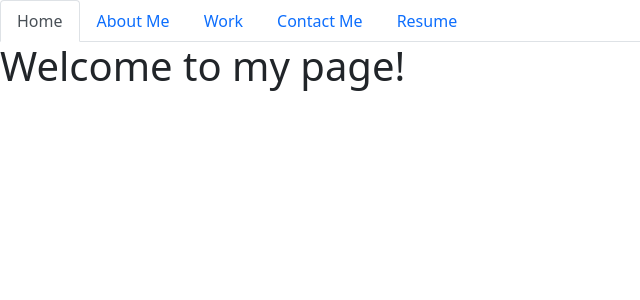
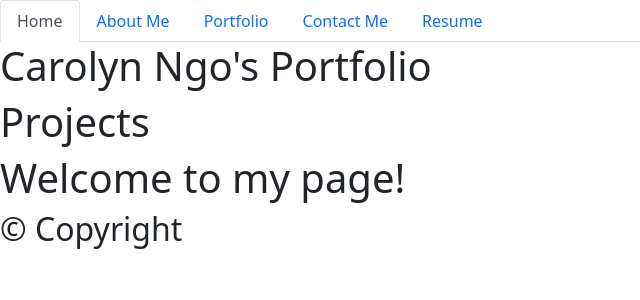
Before and after one commit to carolynngo11/my-react-portfolio, a React (Create React App) app: page / in a window 1280 px wide. Shown: the top 300 px of the page, without its empty margins (0-640 px from the left). Built offline with nearby package versions, Linux system fonts and the light colour scheme; the HTML template or start-up script is replaced by a standard one.

Commit message:
added files, edit/added to files

```diff
--- a/src/components/ReactPortfolio.js
+++ b/src/components/ReactPortfolio.js
@@ -1,8 +1,11 @@
 import React, { useState } from 'react';
 import Home from './pages/Home';
 import Navigation from './pages/Navigation';
+import Footer from './pages/Footer';
+import Header from './pages/Header';
+import Project from './pages/Project';
 import AboutMe from './pages/AboutMe';
-import Work from './pages/Work';
+import Portfolio from './pages/Portfolio';
 import Contact from './pages/Contact';
 import Resume from './pages/Resume';
 
@@ -16,8 +19,8 @@ export default function PortfolioContainer() {
     if (currentPage === 'AboutMe') {
       return <AboutMe />;
     }
-    if (currentPage === 'Work') {
-      return <Work />;
+    if (currentPage === 'Portfolio') {
+      return <Portfolio />;
     }
     if (currentPage === 'Contact') {
       return <Contact />;
@@ -32,7 +35,11 @@ export default function PortfolioContainer() {
   return (
     <div>
       <Navigation currentPage={currentPage} handlePageChange={handlePageChange} />
+      <Header currentPage={currentPage} handlePageChange={handlePageChange} />
+      <Project currentPage={currentPage} handlePageChange={handlePageChange} />
       {renderPage()}
+      <Footer currentPage={currentPage} handlePageChange={handlePageChange} />
     </div>
+
   );
 }
--- a/src/components/pages/Contact.js
+++ b/src/components/pages/Contact.js
@@ -5,8 +5,12 @@ export default function Contact() {
       <div>
         <h1>Contact Me</h1>
         <p>
-         My name is Carolyn Ngo. I have previously enrolled to SCTCC, NHCC, and St.Kates and graduated with an Associate's of Art degree at NHCC.
+        <a href="https://github.com/carolynngo11">GitHub</a>
         </p>
+        <p>
+          Phone Number: 763-XXX-XXXX
+        </p>
+        <h1>CONTACT FORM*</h1>
       </div>
     );
   }
--- /dev/null
+++ b/src/components/pages/Footer.js
@@ -0,0 +1,9 @@
+import React from 'react';
+
+export default function Footer() {
+    return (
+      <div>
+        <h2>© Copyright</h2>
+      </div>
+    );
+  }
--- /dev/null
+++ b/src/components/pages/Header.js
@@ -0,0 +1,9 @@
+import React from 'react';
+
+export default function Header() {
+    return (
+      <div>
+        <h1>Carolyn Ngo's Portfolio</h1>
+      </div>
+    );
+  }
--- a/src/components/pages/Home.js
+++ b/src/components/pages/Home.js
@@ -5,5 +5,6 @@ export default function Home() {
     <div>
       <h1>Welcome to my page!</h1>
     </div>
+
   );
 }
--- a/src/components/pages/Navigation.js
+++ b/src/components/pages/Navigation.js
@@ -23,11 +23,11 @@ function Navigation({ currentPage, handlePageChange }) {
         </li>
         <li className="nav-item">
           <a
-            href="#work"
-            onClick={() => handlePageChange('Work')}
+            href="#portfolio"
+            onClick={() => handlePageChange('Portfolio')}
             className={currentPage === 'Work' ? 'nav-link active' : 'nav-link'}
           >
-            Work
+            Portfolio
           </a>
         </li>
         <li className="nav-item">
--- a/src/components/pages/Work.js
+++ b/src/components/pages/Portfolio.js
@@ -1,9 +1,9 @@
 import React from 'react';
 
-export default function Work() {
+export default function Portfolio() {
     return (
       <div>
-        <h1>Work Page</h1>
+        <h1>Portfolio Page</h1>
       </div>
     );
   }
--- /dev/null
+++ b/src/components/pages/Project.js
@@ -0,0 +1,9 @@
+import React from 'react';
+
+export default function Project() {
+    return (
+      <div>
+        <h1>Projects</h1>
+      </div>
+    );
+  }
```
